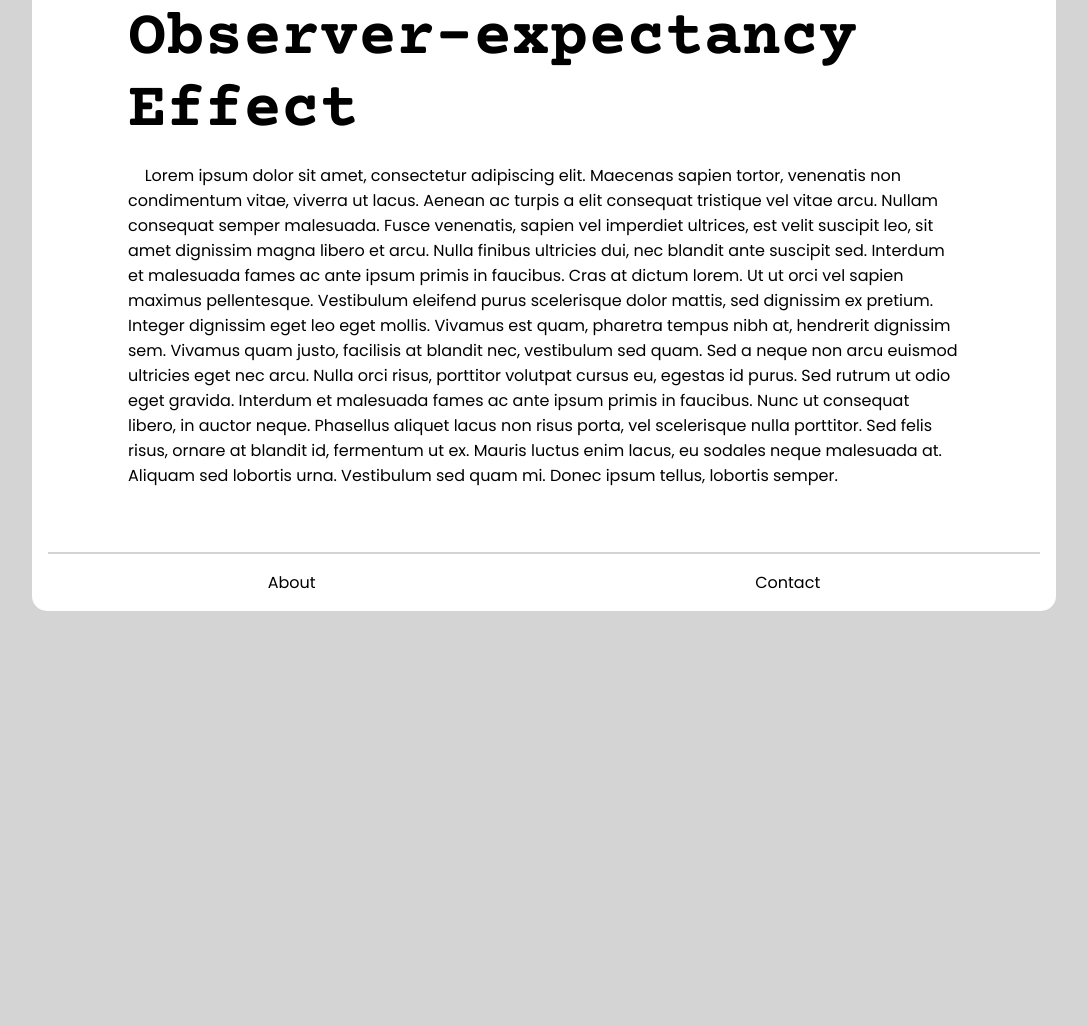
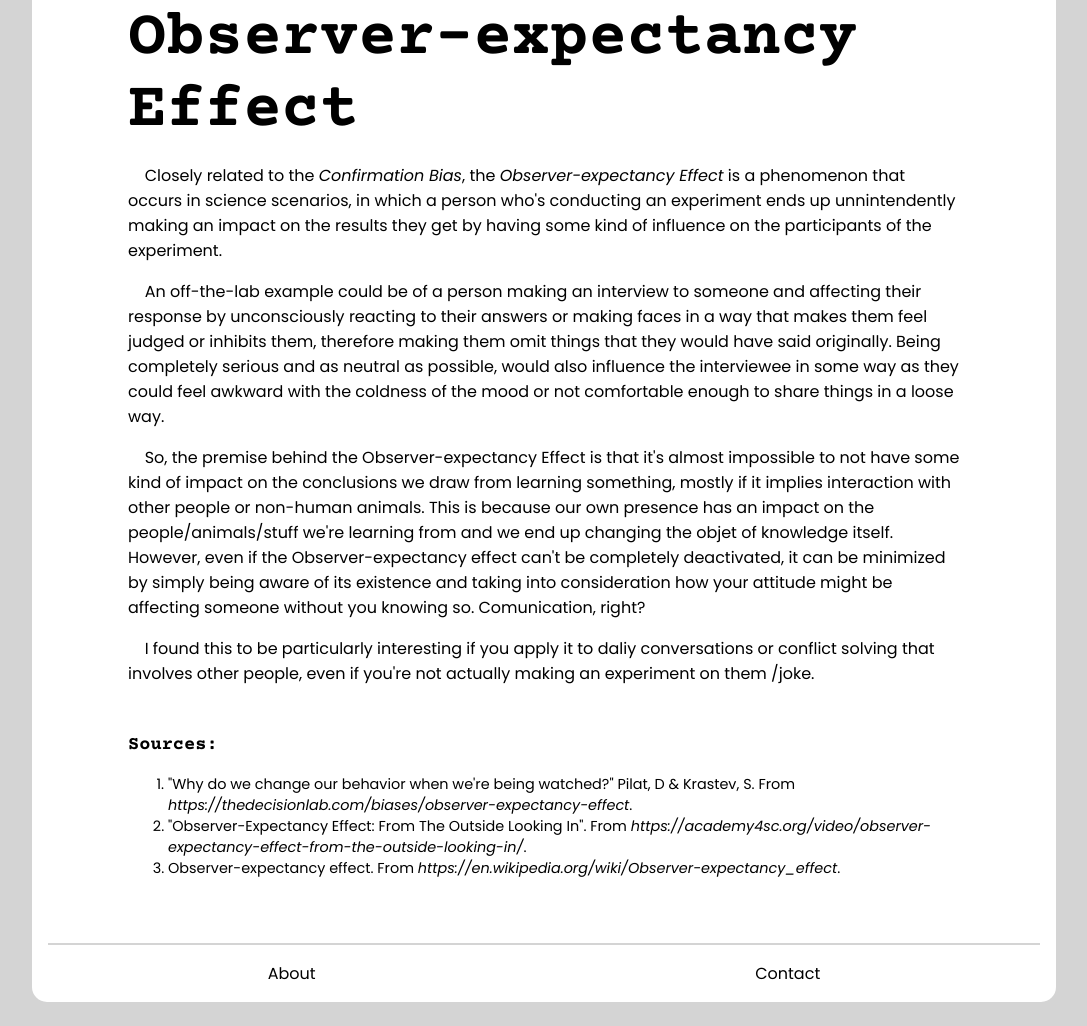
Before and after one commit to 0ka3ri/uncanny-page, a plain HTML site: page subpages/observer-expectancy-effect/index.html in a window 1280 px wide. Shown: the part 203-1229 px from the top of the page, without its empty margins (96-1183 px from the left). Before the commit the page ends 838 px from the top, so only its background shows below. Drawn offline with nearby package versions, Linux system fonts and the light colour scheme; a web font is replaced by a local one.

Commit message:
Content update

```diff
--- a/subpages/observer-expectancy-effect/index.html
+++ b/subpages/observer-expectancy-effect/index.html
@@ -46,22 +46,45 @@
 
     <main>
       <h1>Observer-expectancy Effect</h1>
-      <p>Lorem ipsum dolor sit amet, consectetur adipiscing elit. Maecenas sapien tortor, venenatis non condimentum vitae,
-        viverra ut lacus. Aenean ac turpis a elit consequat tristique vel vitae arcu. Nullam consequat semper malesuada. Fusce
-        venenatis, sapien vel imperdiet ultrices, est velit suscipit leo, sit amet dignissim magna libero et arcu. Nulla finibus
-        ultricies dui, nec blandit ante suscipit sed. Interdum et malesuada fames ac ante ipsum primis in faucibus. Cras at
-        dictum lorem.
+      <p>Closely related to the <a class="italic" href="https://en.wikipedia.org/wiki/Confirmation_bias" blank="target">
+        <i>Confirmation Bias</i></a>, the <a class="italic" href="https://en.wikipedia.org/wiki/Observer-expectancy_effect" blank="target">
+        <i>Observer-expectancy Effect</i></a> is a phenomenon that occurs in science scenarios, in which a
+        person who's conducting an experiment ends up unnintendently making an impact on the results they
+        get by having some kind of influence on the participants of the experiment.
+      </p>
+      <p>
+        An off-the-lab example could be of a person making an interview to someone and affecting their
+        response by unconsciously reacting to their answers or making faces in a way that makes them feel
+        judged or inhibits them, therefore making them omit things that they would have said originally.
+        Being completely serious and as neutral as possible, would also influence the interviewee in some
+        way as they could feel awkward with the coldness of the mood or not comfortable enough to share
+        things in a loose way.
+      </p>
+      <p>So, the premise behind the Observer-expectancy Effect is that it's almost impossible to not have
+        some kind of impact on the conclusions we draw from learning something, mostly if it implies
+        interaction with other people or non-human animals. This is because our own presence has an impact
+        on the people/animals/stuff we're learning from and we end up changing the objet of knowledge
+        itself. However, even if the Observer-expectancy effect can't be completely deactivated, it can be
+        minimized by simply being aware of its existence and taking into consideration how your attitude
+        might be affecting someone without you knowing so. Comunication, right?
+      </p>
+      <p>
+        I found this to be particularly interesting if you apply it to daliy conversations or conflict
+        solving that involves other people, even if you're not actually making an experiment on them /joke.
+      </p>
 
-        Ut ut orci vel sapien maximus pellentesque. Vestibulum eleifend purus scelerisque dolor mattis, sed dignissim ex
-        pretium. Integer dignissim eget leo eget mollis. Vivamus est quam, pharetra tempus nibh at, hendrerit dignissim sem.
-        Vivamus quam justo, facilisis at blandit nec, vestibulum sed quam. Sed a neque non arcu euismod ultricies eget nec arcu.
-        Nulla orci risus, porttitor volutpat cursus eu, egestas id purus.
-
-        Sed rutrum ut odio eget gravida. Interdum et malesuada fames ac ante ipsum primis in faucibus. Nunc ut consequat libero,
-        in auctor neque. Phasellus aliquet lacus non risus porta, vel scelerisque nulla porttitor. Sed felis risus, ornare at
-        blandit id, fermentum ut ex. Mauris luctus enim lacus, eu sodales neque malesuada at. Aliquam sed lobortis urna.
-        Vestibulum sed quam mi. Donec ipsum tellus, lobortis semper.
-      </p>
+      <h3>Sources:</h3>
+      <ol>
+        <li>"Why do we change our behavior when we're being watched?" Pilat, D & Krastev, S. From
+          <a class="italic" href="https://thedecisionlab.com/biases/observer-expectancy-effect" target="blank">
+            https://thedecisionlab.com/biases/observer-expectancy-effect</a>.</li>
+        <li>"Observer-Expectancy Effect: From The Outside Looking In". From
+          <a class="italic" href="https://academy4sc.org/video/observer-expectancy-effect-from-the-outside-looking-in/" target="blank">
+            https://academy4sc.org/video/observer-expectancy-effect-from-the-outside-looking-in/</a>.</li>
+        <li>Observer-expectancy effect. From
+          <a class="italic" href="https://en.wikipedia.org/wiki/Observer-expectancy_effect" target="blank">
+            https://en.wikipedia.org/wiki/Observer-expectancy_effect</a>.</li>
+      </ol>
     </main>
 
     <footer>
```
